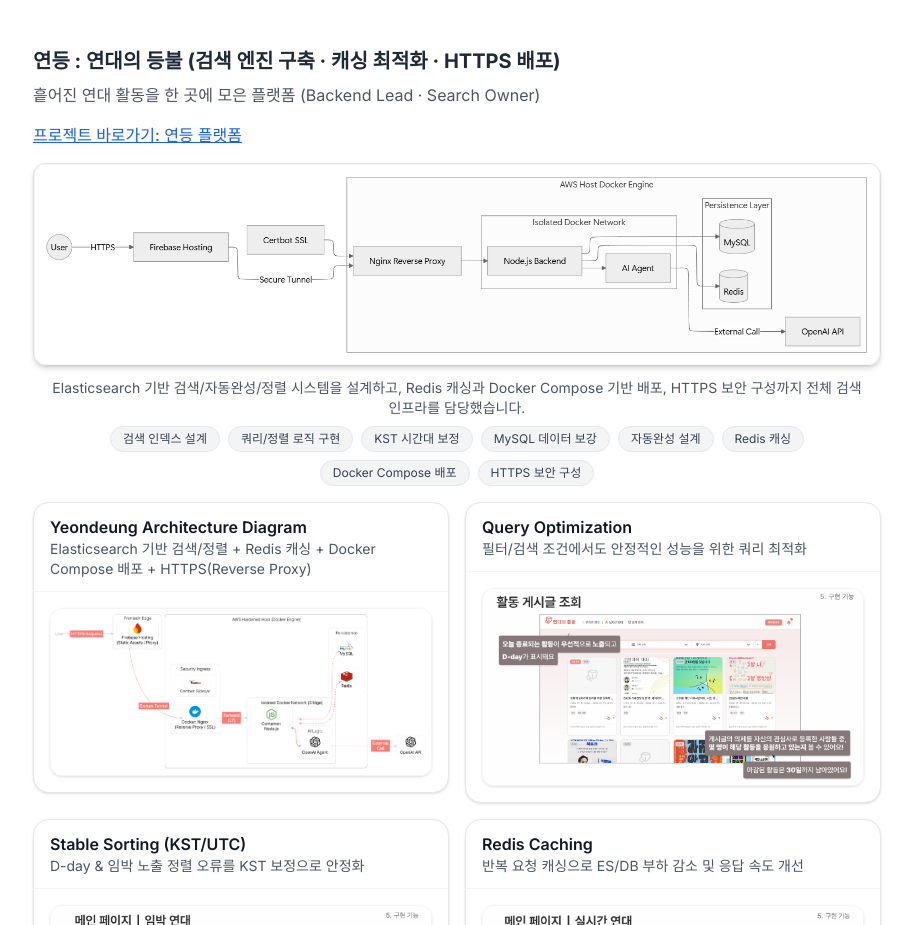
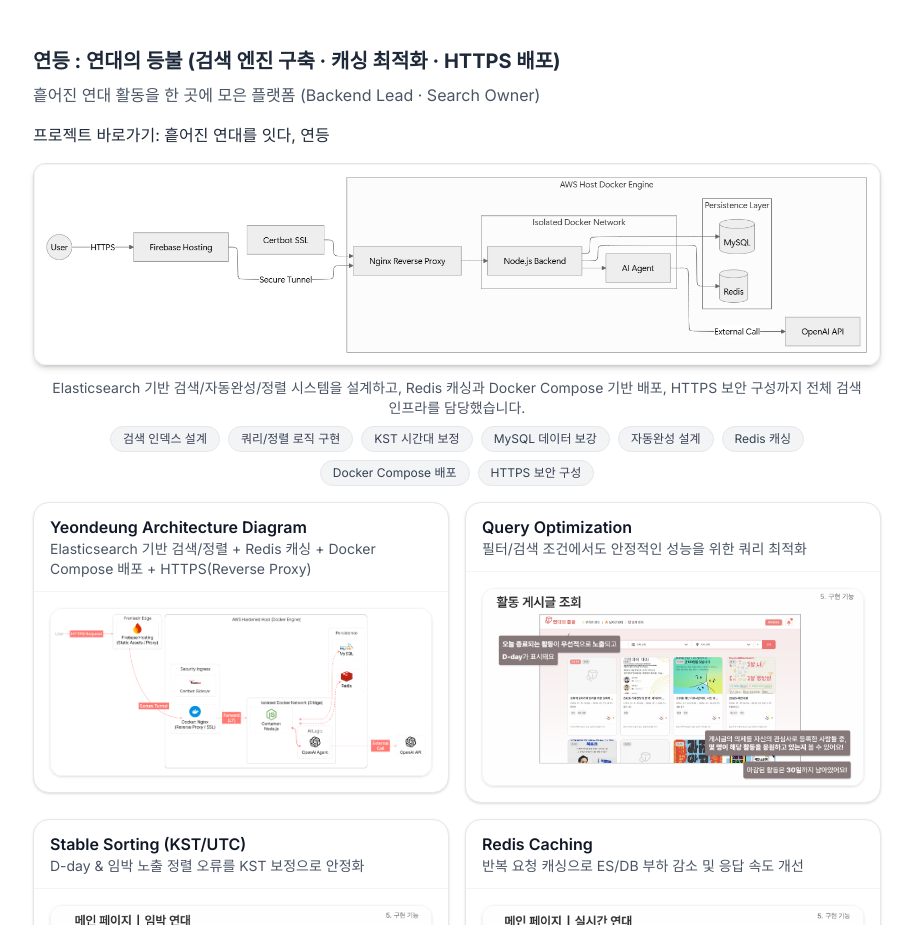
Before and after one commit to SH38038038/SH380, a Next.js app: page /resume in a window 1280 px wide. Shown: the part 4273-5198 px from the top of the page, without its empty margins (183-1096 px from the left). Built offline with nearby package versions, Linux system fonts and the light colour scheme.

Commit message:
update resume

```diff
--- a/src/app/resume/page.tsx
+++ b/src/app/resume/page.tsx
@@ -244,14 +244,9 @@
             흩어진 연대 활동을 한 곳에 모은 플랫폼 (Backend Lead · Search Owner)
           </p>
           <div className="mt-2 mb-4">
-          <a
-            href="https://yeondeung-b449c.web.app/"
-            target="_blank"
-            rel="noopener noreferrer"
-            className="text-blue-600 hover:text-blue-800 font-medium underline"
-          >
-          프로젝트 바로가기: 연등 플랫폼
-          </a>
+          <Link href="https://yeondeung-b449c.web.app/" target="_blank" className="hover:text-[#FFACED] transition-colors">
+            프로젝트 바로가기: 흩어진 연대를 잇다, 연등
+          </Link>
         </div>
 
 
```
